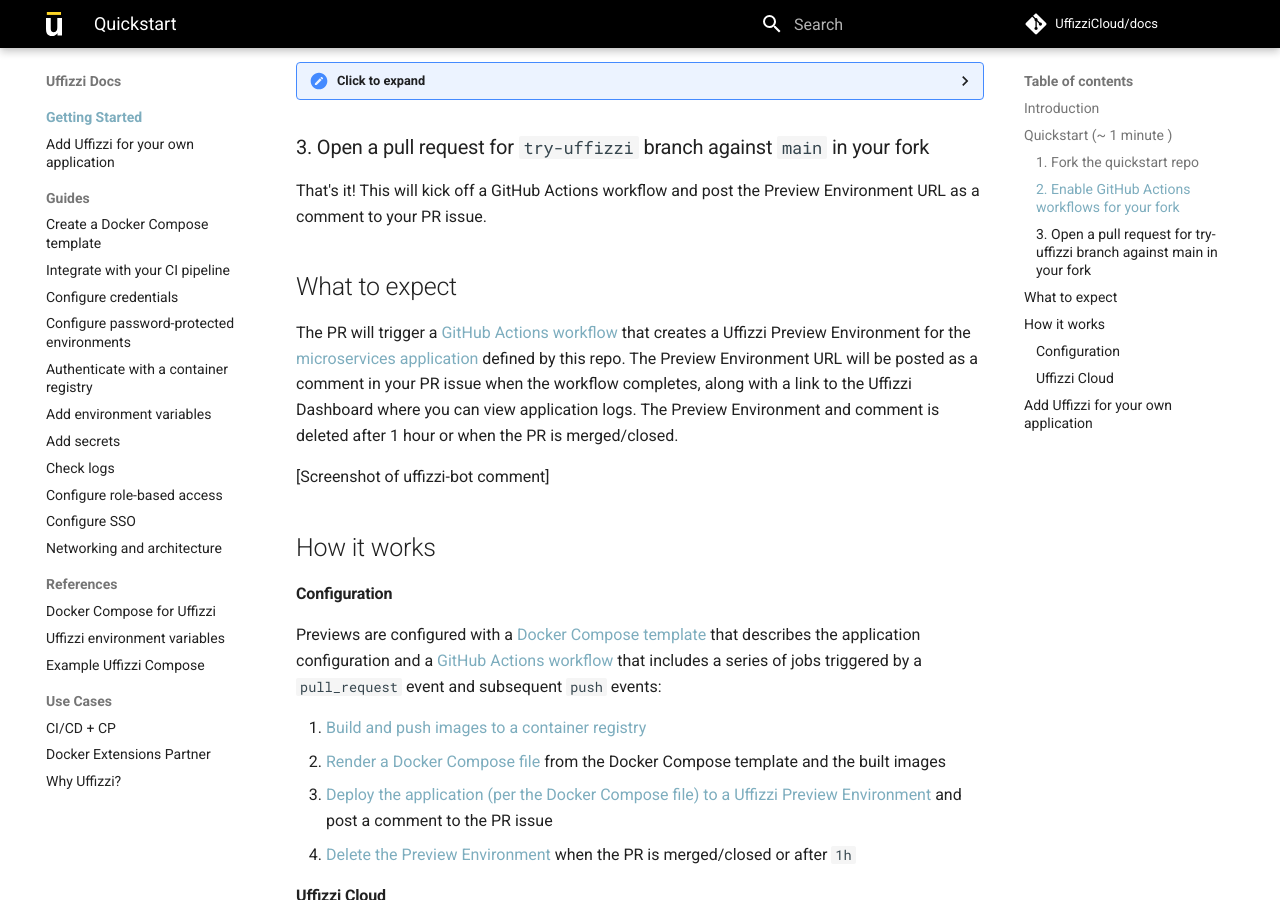
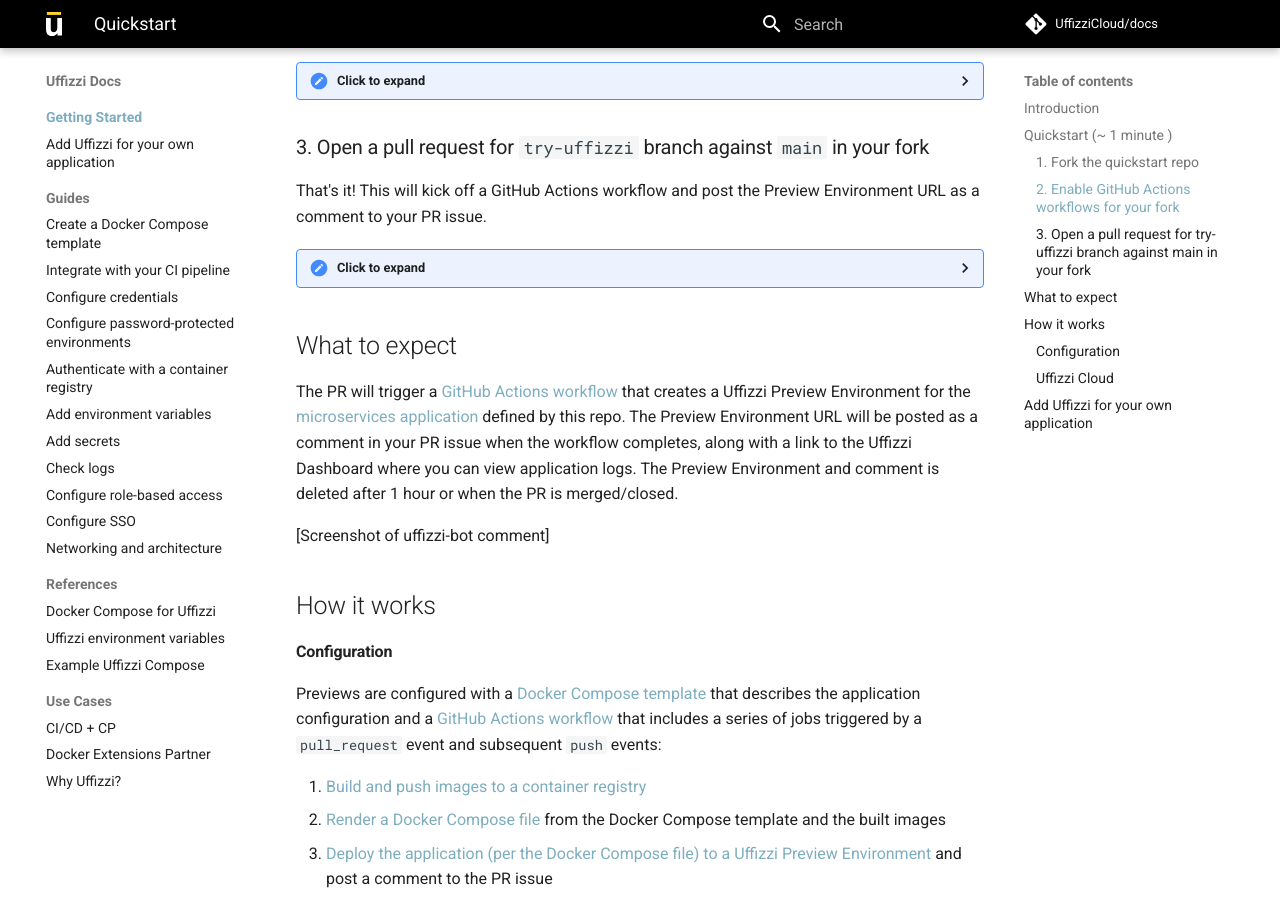
Before and after one commit to UffizziCloud/docs, an MkDocs documentation site: the page built from docs/index.md, in a window 1280 px wide and 900 px high, scrolled down 792 px. Built offline with MkDocs 1.6.1 and Material for MkDocs 9.7.7, drawn with Linux system fonts in a browser that asks for light colours; comment, search, counter and statistics services are not loaded.

Commit message:
Update index.md

```diff
--- a/docs/index.md
+++ b/docs/index.md
@@ -30,6 +30,10 @@
 
 That's it! This will kick off a GitHub Actions workflow and post the Preview Environment URL as a comment to your PR issue.
 
+<details><summary>Click to expand</summary>
+<img alt="gha" src="https://user-images.githubusercontent.com/7218230/191423820-f0a19489-4fc2-41ee-96aa-00a75554a563.png" width="800">
+</details>
+
 ## What to expect
 
 The PR will trigger a [GitHub Actions workflow](https://github.com/UffizziCloud/quickstart/blob/main/.github/workflows/uffizzi-environment.yml) that creates a Uffizzi Preview Environment for the [microservices application](#architecture-of-this-example-app) defined by this repo. The Preview Environment URL will be posted as a comment in your PR issue when the workflow completes, along with a link to the Uffizzi Dashboard where you can view application logs. The Preview Environment and comment is deleted after 1 hour or when the PR is merged/closed.
```
